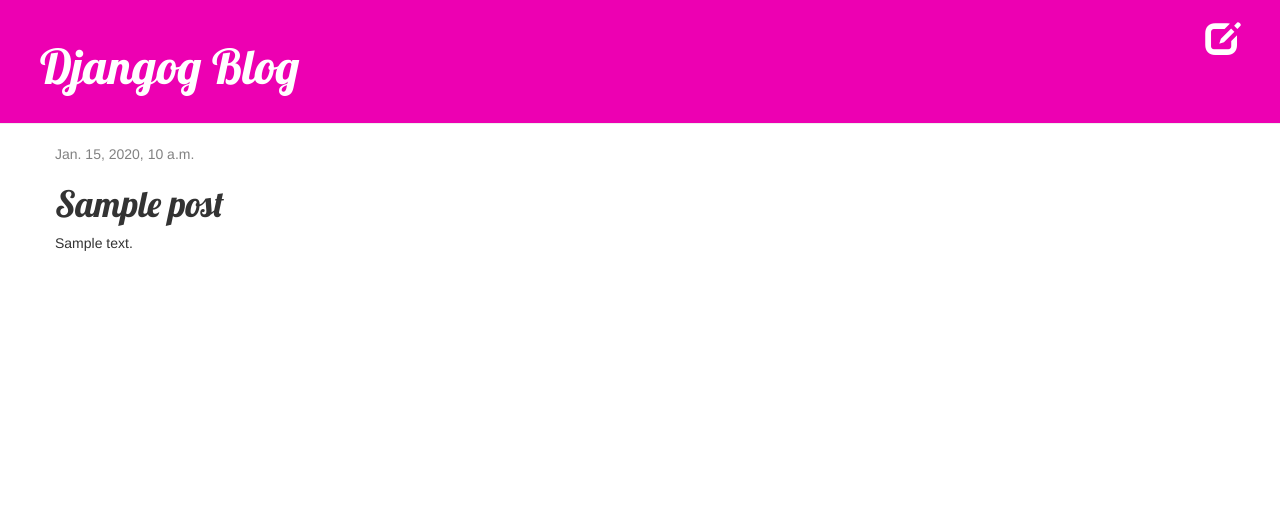
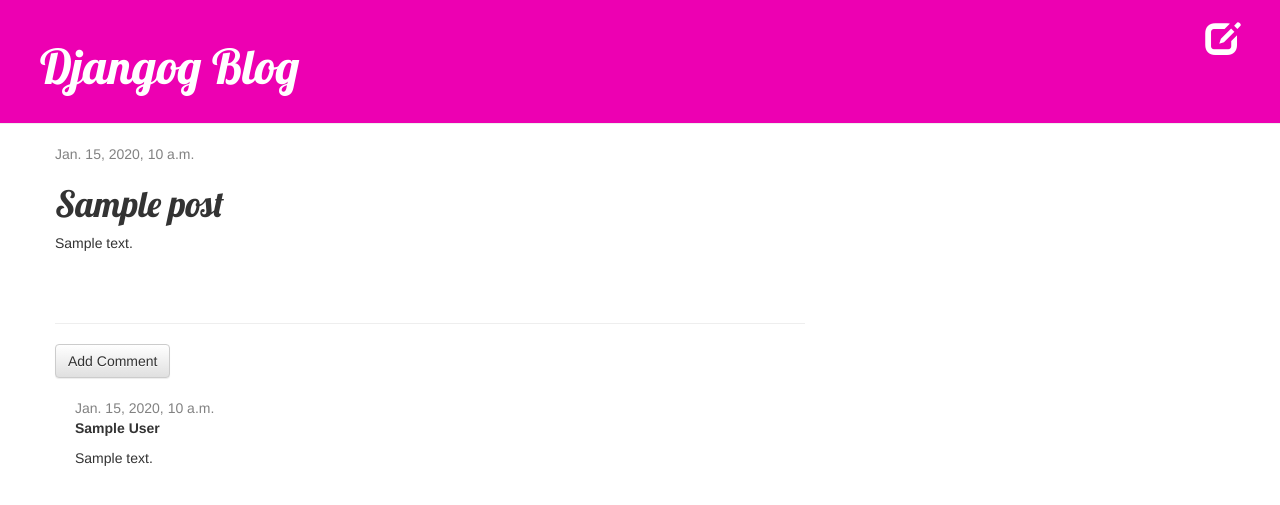
Before and after one commit to Jarg12/djangog-blog, a Django app: page /post/1/ in a window 1280 px wide. Shown: the top 505 px of the page. Run offline with Django 3.2, Linux system fonts and the light colour scheme; tables that the repository leaves empty hold one stand-in row (values such as "Sample post"); some libraries are stand-ins or nearby versions.

Commit message:
Comment feature added to site

```diff
--- a/blog/admin.py
+++ b/blog/admin.py
@@ -1,6 +1,7 @@
 from django.contrib import admin
-from .models import Post
+from .models import Post, Comment
 
 admin.site.register(Post)
+admin.site.register(Comment)
 
 # Register your models here.
--- a/blog/models.py
+++ b/blog/models.py
@@ -14,7 +14,28 @@ class Post(models.Model):
         self.published_date=timezone.now()
         self.save()
 
+    def approved_comments(self):
+        return self.comments.filter(approved_comment=True)
+
 
     def __str__(self):
         return self.title
+
+class Comment(models.Model):
+    post = models.ForeignKey('blog.Post',related_name='comments')
+    author = models.CharField(max_length=200)
+    text = models.TextField()
+    created_date = models.DateTimeField(default=timezone.now())
+    approved_comment = models.BooleanField(default=False)
+
+    def approve(self):
+        self.approved_comment = True
+        self.save()
+
+    def __str__(self):
+        return self.text
+
+
+
+
 # Create your models here.
--- a/blog/static/css/blog.css
+++ b/blog/static/css/blog.css
@@ -47,3 +47,6 @@ h1, h2, h3, h4 {
 .post h1 a:visited{
     color:#003CED;
 }
+.comment{
+    margin: 20px 0px 20px 20px;
+}
--- a/blog/templates/blog/post_detail.html
+++ b/blog/templates/blog/post_detail.html
@@ -18,4 +18,24 @@
         <h1>{{ post.title }}</h1>
         <p>{{ post.text|linebreaksbr }}</p>
     </div>
+
+    <hr>
+    <a class="btn btn-default" href="{% url 'add_comment_to_post' pk=post.pk %}">Add Comment</a>
+    {% for comment in post.comments.all %}
+      {% if user.is_authenticated or comment.approved_comment %}
+        <div class = "comment">
+          <div class = "date">
+            {{ comment.created_date }}
+            {% if not comment.approved_comment %}
+              <a class="btn btn-default" href="{% url 'comment_remove' pk=comment.pk %}"><span class="glyphicon glyphicon-remove"></span></a>
+              <a class="btn btn-default" href="{% url 'comment_approve' pk=comment.pk %}"><span class="glyphicon glyphicon-ok"></span></a>
+            {% endif %}
+          </div>
+          <strong>{{ comment.author }}</strong>
+          <p>{{ comment.text|linebreaks }}</p>
+        </div>
+      {% endif %}
+    {% empty %}
+      <p>No comments for this post</p>
+    {% endfor %}
 {% endblock %}
--- a/blog/templates/blog/post_list.html
+++ b/blog/templates/blog/post_list.html
@@ -1,4 +1,5 @@
 {% extends 'blog/base.html' %}
+
 {% block content %}
   {% for post in posts %}
 
@@ -10,6 +11,7 @@
 
       <h1><a href="{% url 'post_detail' pk=post.pk %}">{{ post.title }}</a></h1>
       <p>{{ post.text|linebreaksbr }}</p>
+      <a href="{% url 'post_detail' pk=post.pk %}">Comments: {{ post.approved_comments.count }}</a>
 
     </div>
 
--- a/blog/urls.py
+++ b/blog/urls.py
@@ -9,4 +9,7 @@ urlpatterns = [
     url(r'^drafts/$', views.post_draft_list, name='post_draft_list'),
     url(r'^post/(?P<pk>\d+)/publish/$', views.post_publish, name='post_publish'),
     url(r'post/(?P<pk>\d+)/remove/$', views.post_remove, name='post_remove'),
+    url(r'^post/(?P<pk>\d+)/comment/$', views.add_comment_to_post, name='add_comment_to_post'),
+    url(r'^comment/(?P<pk>\d+)/approve/$', views.comment_approve, name='comment_approve'),
+    url(r'^comment/(?P<pk>\d+)/remove/$', views.comment_remove, name='comment_remove'),
 ]
--- a/blog/views.py
+++ b/blog/views.py
@@ -1,8 +1,8 @@
 from django.shortcuts import render, get_object_or_404, redirect
 from django.utils import timezone
 from django.contrib.auth.decorators import login_required
-from .models import Post
-from .forms import PostForm
+from .models import Post, Comment
+from .forms import PostForm, CommentForm
 
 
 def post_list(request):
@@ -56,3 +56,29 @@ def post_remove(request,pk):
     post=get_object_or_404(Post,pk=pk)
     post.delete()
     return redirect('post_list')
+
+def add_comment_to_post(request,pk):
+    post = get_object_or_404(Post, pk=pk)
+    if request.method == 'POST':
+        form = CommentForm(request.POST)
+        if form.is_valid():
+            comment = form.save(commit=False)
+            comment.post = post
+            comment.save()
+            return redirect('post_detail',pk=post.pk)
+    else:
+        form = CommentForm()
+    return render(request, 'blog/add_comment_to_post.html', {'form': form})
+
+@login_required
+def comment_approve(request,pk):
+    comment = get_object_or_404(Comment, pk=pk)
+    comment.approve()
+    return redirect('post_detail', pk=comment.post.pk)
+
+@login_required
+def comment_remove(request,pk):
+    comment = get_object_or_404(Comment,pk=pk)
+    post_pk=comment.post.pk
+    comment.delete()
+    return redirect('post_detail',pk=post_pk)
```
Also changed, not shown: blog/forms.py (+7 -1 lines), blog/templates/blog/add_comment_to_post.html (added, +9 -0 lines), blog/migrations/0002_comment.py (added).
